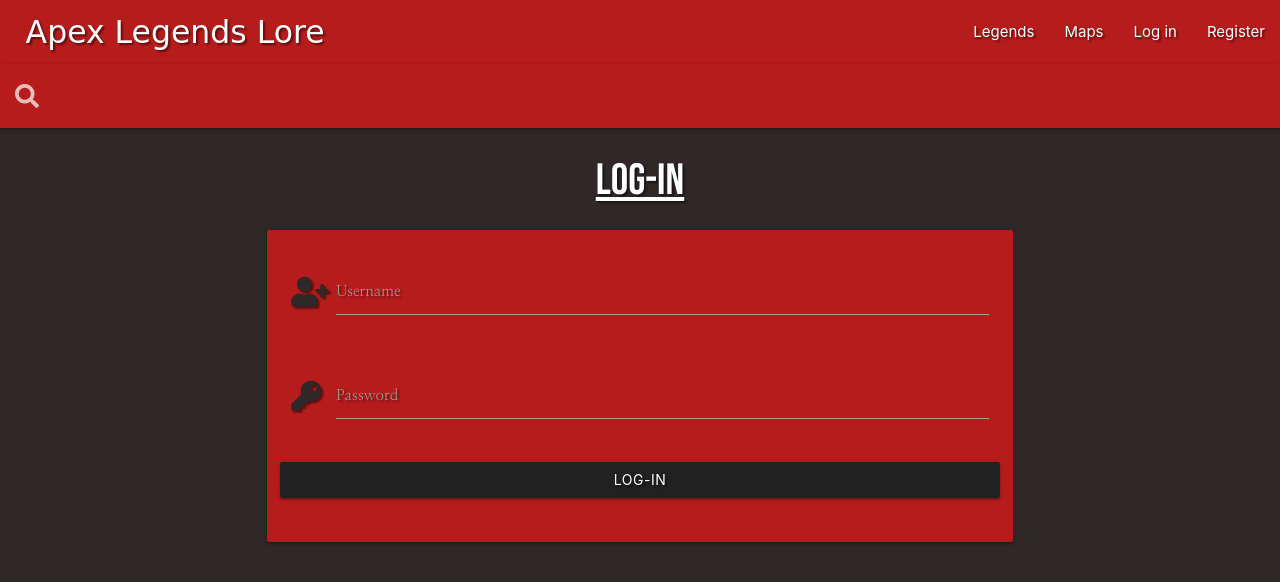
After one commit to staffordcian99/apex-legends-lore, a Flask app: page /log_in in a window 1280 px wide. The commit adds this page. Shown: the top 582 px of the page. Run offline with Flask 2, Linux system fonts and the light colour scheme; some libraries are stand-ins or nearby versions; some web fonts are replaced.

Commit message:
Add Log-in template

```diff
--- a/app.py
+++ b/app.py
@@ -49,6 +49,11 @@
     return render_template("register.html")
 
 
+@app.route("/log_in")
+def log_in():
+    return render_template("login.html")
+
+
 if __name__ == "__main__":
     app.run(host=os.environ.get("IP"),
             port=int(os.environ.get("PORT")),
--- a/templates/base.html
+++ b/templates/base.html
@@ -17,7 +17,7 @@
               <ul id="nav-mobile" class="right hide-on-med-and-down">
                 <li><a href="{{url_for('get_legends')}}">Legends</a></li>
                 <li><a href="badges.html">Maps</a></li>
-                <li><a href="collapsible.html">Log in</a></li>
+                <li><a href="{{url_for('log_in')}}">Log in</a></li>
                 <li><a href="{{url_for('register')}}">Register</a></li>
               </ul>
             </div>
--- /dev/null
+++ b/templates/login.html
@@ -0,0 +1,37 @@
+{% extends "base.html" %}
+{% block content %}
+
+    <h3 class="center-align reg-head text-shadow">Log-in</h3>
+
+    <div class="row">
+        <form class="col s12 m8 offset-m2">
+            <div class="card-panel red darken-4">
+
+                <div class="row">
+                    <div class="input-field col s12 reg-text text-shadow">
+                        <i class="fas fa-user-plus prefix reg-icon"></i>
+                        <input id="username" name="username" type="text" minlength="5"
+                            maxlength="15" pattern="^[a-zA-Z0-9]{5-15}$" class="validate" required>
+                        <label for="username">Username</label>
+                    </div>
+                </div>
+
+                <div class="row">
+                    <div class="input-field col s12 reg-text text-shadow">
+                        <i class="fas fa-key prefix reg-icon"></i>
+                        <input id="password" name="password" type="password" minlength="5"
+                            maxlength="15" pattern="^[a-zA-Z0-9]{5-15}$" class="validate" required>
+                        <label for="password">Password</label>
+                    </div>
+                </div>
+
+                <div class="row">
+                    <button type="submit" class="col s12 btn text-shadow grey darken-4">
+                        Log-in
+                    </button>
+                </div>
+            </div>
+        </form>
+    </div>
+
+{% endblock %}
```
